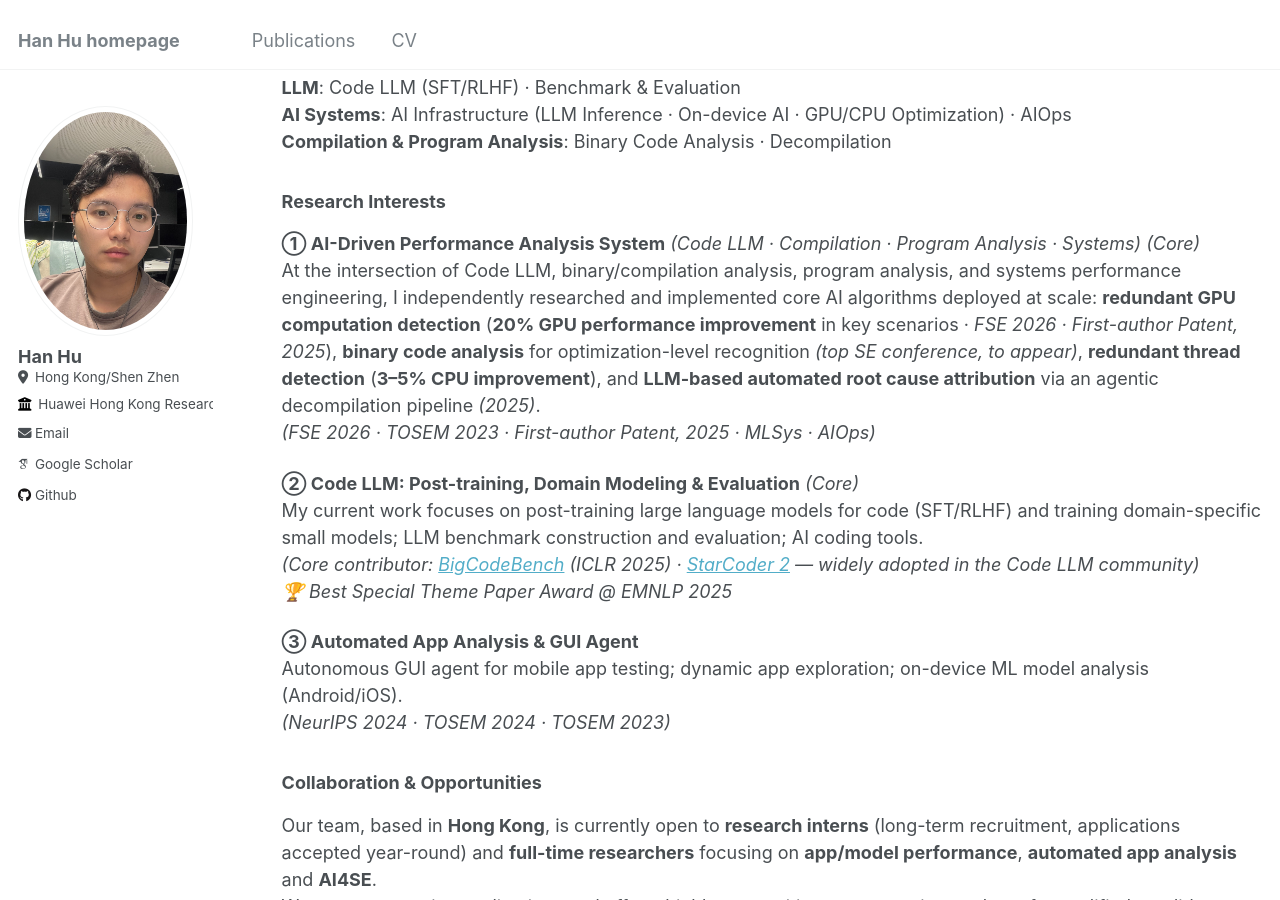
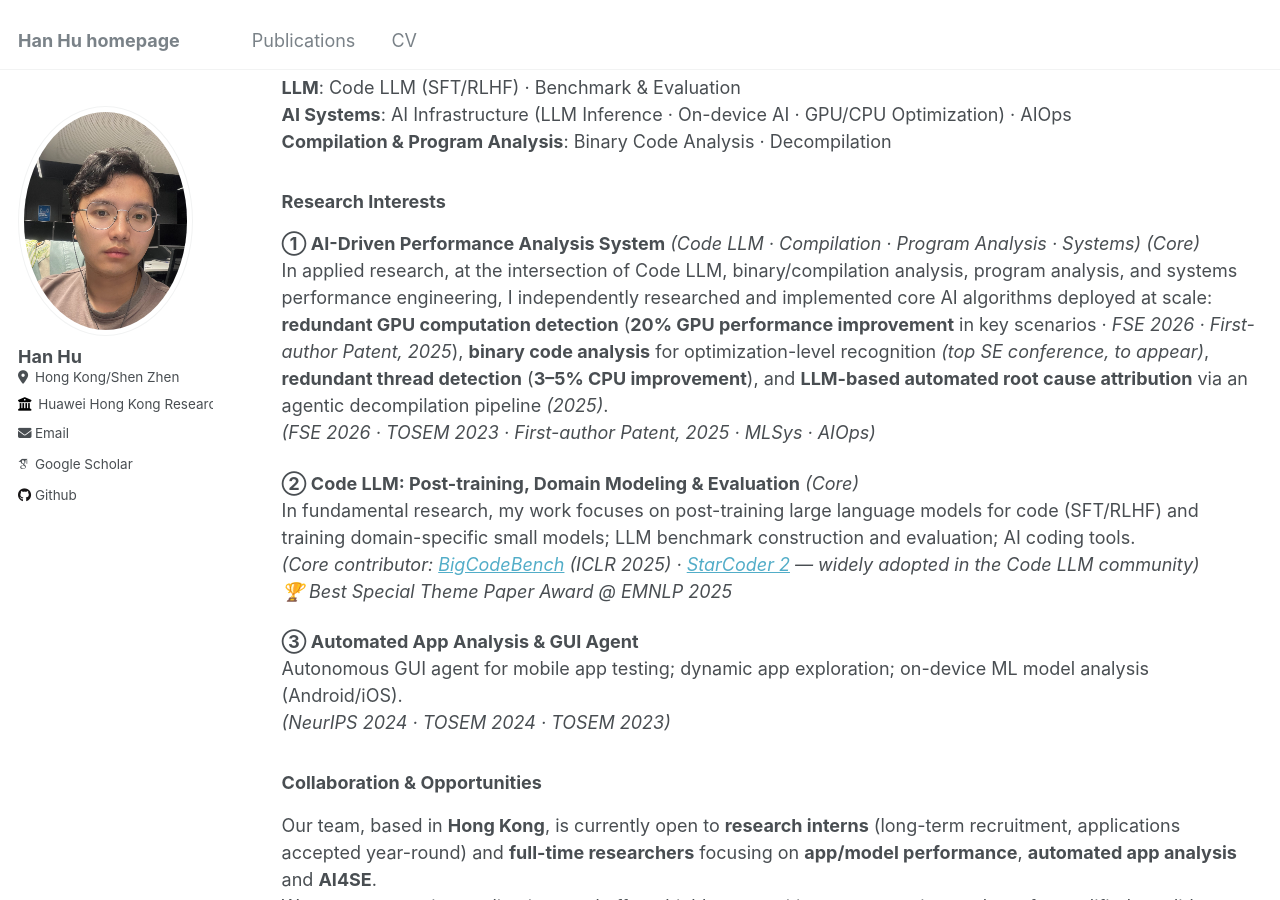
Before and after one commit to huhanGitHub/huhanGitHub.github.io, a Jekyll site: the page built from _pages/about.md, in a window 1280 px wide and 900 px high, scrolled down 336 px. Built offline with Jekyll 4.4.1, drawn with Linux system fonts in a browser that asks for light colours; some web fonts are replaced.

Commit message:
Use applied/fundamental research framing for research interests
Made-with: Cursor

```diff
--- a/_pages/about.md
+++ b/_pages/about.md
@@ -21,11 +21,11 @@ I am the **lead algorithm designer** of an AI-driven performance analysis system
 ### Research Interests
 
 **① AI-Driven Performance Analysis System** *(Code LLM · Compilation · Program Analysis · Systems)* *(Core)*
-At the intersection of Code LLM, binary/compilation analysis, program analysis, and systems performance engineering, I independently researched and implemented core AI algorithms deployed at scale: **redundant GPU computation detection** (**20% GPU performance improvement** in key scenarios · *FSE 2026 · First-author Patent, 2025*), **binary code analysis** for optimization-level recognition *(top SE conference, to appear)*, **redundant thread detection** (**3–5% CPU improvement**), and **LLM-based automated root cause attribution** via an agentic decompilation pipeline *(2025)*.
+In applied research, at the intersection of Code LLM, binary/compilation analysis, program analysis, and systems performance engineering, I independently researched and implemented core AI algorithms deployed at scale: **redundant GPU computation detection** (**20% GPU performance improvement** in key scenarios · *FSE 2026 · First-author Patent, 2025*), **binary code analysis** for optimization-level recognition *(top SE conference, to appear)*, **redundant thread detection** (**3–5% CPU improvement**), and **LLM-based automated root cause attribution** via an agentic decompilation pipeline *(2025)*.
 *(FSE 2026 · TOSEM 2023 · First-author Patent, 2025 · MLSys · AIOps)*
 
 **② Code LLM: Post-training, Domain Modeling & Evaluation** *(Core)*
-My current work focuses on post-training large language models for code (SFT/RLHF) and training domain-specific small models; LLM benchmark construction and evaluation; AI coding tools.
+In fundamental research, my work focuses on post-training large language models for code (SFT/RLHF) and training domain-specific small models; LLM benchmark construction and evaluation; AI coding tools.
 *(Core contributor: [BigCodeBench](https://github.com/bigcode-project/bigcodebench) (ICLR 2025) · [StarCoder 2](https://github.com/bigcode-project/starcoder2) — widely adopted in the Code LLM community)*
 *🏆 Best Special Theme Paper Award @ EMNLP 2025*
 
```
